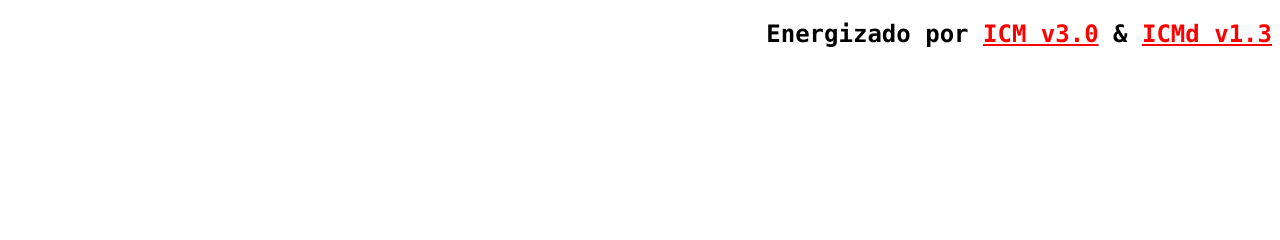
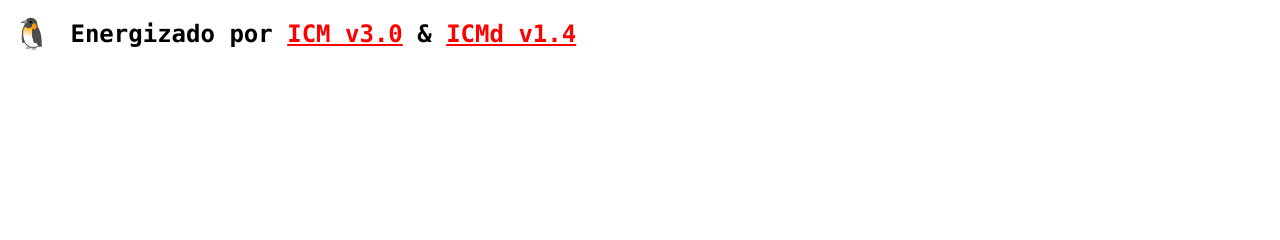
Before and after one commit to nelbren/ICMd, a Flask app: page / in a window 1280 px wide. Shown: the part 170-410 px from the top of the page. Run offline with Flask 3, Linux system fonts and the light colour scheme; parts of the project's set-up code (start-up, migrations or seed data) failed here and were passed over; some libraries are stand-ins or nearby versions.

Commit message:
🪟→v1.4 (2025-02-14): Use students.json when it exists and show the osEmoji it is running on ICMd

```diff
--- a/app.py
+++ b/app.py
@@ -1,11 +1,14 @@
 # -*- coding: UTF-8 -*-
-# Internet Connection Monitor daemon- nelbren@nelbren.com @ 2025-02-14 - v1.3
+# Internet Connection Monitor daemon- nelbren@nelbren.com @ 2025-02-14
+import os
 import time
 import socket
+import platform
 from canvas import getStudents
 from flask_socketio import SocketIO
 from flask import Flask, render_template, request, jsonify
 
+MY_VERSION = 1.4
 DEBUG = 0
 
 app = Flask(__name__)
@@ -51,14 +54,31 @@ def get_os_emoji(OS):
         return "🐧"
     elif OS == "WINDOWS":
         return "🪟"
+    elif OS == "RASPBERRY":
+        return "🍓"
     return "⁉️"
+
+
+def getOSM():
+    OS = platform.system()
+    if OS == "Linux":
+        fileModel = '/proc/device-tree/model'
+        if os.path.exists(fileModel):
+            with open(fileModel) as f:
+                model = f.read()
+            if 'Raspberry' in model:
+                OS = 'Raspberry'
+    return OS.upper()
 
 
 @app.route('/')
 def index():
     server_ip = get_active_ipv4()
     # print(f"Server IP: {server_ip}")
-    return render_template('index.html', server_ip=server_ip)
+    OS = getOSM()
+    osEmoji = get_os_emoji(OS)
+    return render_template('index.html', server_ip=server_ip,
+                           osEmoji=osEmoji, MY_VERSION=MY_VERSION)
 
 
 @app.route('/update', methods=['POST'])
--- a/static/index.css
+++ b/static/index.css
@@ -106,15 +106,16 @@ td:nth-child(3) {  /* La tercera columna es 'Nombre' */
 /* Alinear la IP, Actualización y Tiempo transcurrido a la derecha */
 td:nth-child(5),  /* IP (4ta columna) */
 td:nth-child(6),  /* Actualización (5ta columna) */
-td:nth-child(7) { /* Tiempo transcurrido (6ta columna) */
+td:nth-child(7), /* Tiempo transcurrido (6ta columna) */
+td:nth-child(8) { /* Tiempo transcurrido (6ta columna) */
     text-align: right;
 
 }
 
 /* Centrar Estado y Ausente (Checkbox) */
 td:nth-child(4),  /* OS (4ta columna) */
-td:nth-child(8),  /* Estado (7ma columna) */
-td:nth-child(9) { /* Ausente (8va columna) */
+td:nth-child(9),  /* Estado (7ma columna) */
+td:nth-child(10) { /* Ausente (8va columna) */
     text-align: center;
 }
 
@@ -241,6 +242,21 @@ h2 {
     font-family: "Lucida Console", "Courier New", monospace;
 }
 
+.icmd-os {
+    display: flex;
+    justify-content: center;
+    align-items: right;
+    font-size: 30px;
+    font-weight: bold;
+    text-align: right;
+    color: white;
+    background-color: white;
+    border-radius: 5px;
+    background-color: white;
+    padding: 5px;
+    font-family: "Lucida Console", "Courier New", monospace;
+}
+
 a {
     color: red;
     font-weight: bold;
--- a/static/index.js
+++ b/static/index.js
@@ -109,26 +109,28 @@ socket.on('update_status', function(data) {
 function updateBackgroundColor() {
     let statusCells = document.querySelectorAll("#clients-table td:nth-child(8)");
     let hasRed = false, hasYellow = false;
-    // console.log("statusCells->", statusCells)
+    //console.log("statusCells->", statusCells)
 
     statusCells.forEach(cell => {
         let row = cell.parentNode;
         let isIgnored = row.querySelector("input[type='checkbox']").checked;
+        //console.log('row->', row)
         let statusCell = row.cells[8];
-        // console.log("statusCell->", statusCell)
+        console.log("statusCell->", statusCell. isIgnored)
 
         if (isIgnored) {
             row.className = "gray-row"
             //statusCell.className  = "gray-row"
         } else {
-            if (cell.className === "status-red2") {
+            if (statusCell.className === "status-red2") {
                 hasRed = true;
-            } else if (cell.className === "status-yellow") {
+            } else if (statusCell.className === "status-yellow") {
                 hasYellow = true;
             }
         }
     });
 
+    console.log('hasRed->', hasRed, 'hasYellow->', hasYellow)
     if (hasRed) {
         document.body.style.backgroundColor = "pink";
     } else if (hasYellow) {
--- a/templates/index.html
+++ b/templates/index.html
@@ -3,7 +3,7 @@
 <head>
     <meta charset="UTF-8">
     <meta name="viewport" content="width=device-width, initial-scale=1.0">
-    <title>🌐 Internet Connection Monitor (ICMd) 🔌 v1.0</title>
+    <title>🌐 Internet Connection Monitor (ICMd) 🔌 v{{ MY_VERSION }}</title>
     <script src="https://cdnjs.cloudflare.com/ajax/libs/socket.io/4.4.1/socket.io.js"></script>
     <link rel="stylesheet" href="{{ url_for('static', filename='index.css') }}">
 </head>
@@ -64,6 +64,13 @@
         <tbody id="clients-table"></tbody>
     </table>
     <script src="{{ url_for('static', filename='index.js') }}" type="text/javascript" defer></script>
-    <h2>Energizado por <a href="https://github.com/nelbren/ICM" target="_blank">ICM v3.0</a> & <a href="https://github.com/nelbren/ICMd" target="_blank">ICMd v1.3</a></h2>
+    <div class="header-container">
+        <div class="icmd-os">
+            {{ osEmoji }}
+        </div>
+        <h2>
+            Energizado por <a href="https://github.com/nelbren/ICM" target="_blank">ICM v3.0</a> & <a href="https://github.com/nelbren/ICMd" target="_blank">ICMd v{{ MY_VERSION }}</a>
+        </h2>
+    </div>
 </body>
 </html>
```
Also changed, not shown: canvas.py (+26 -2 lines), README.md, 1 other file.
